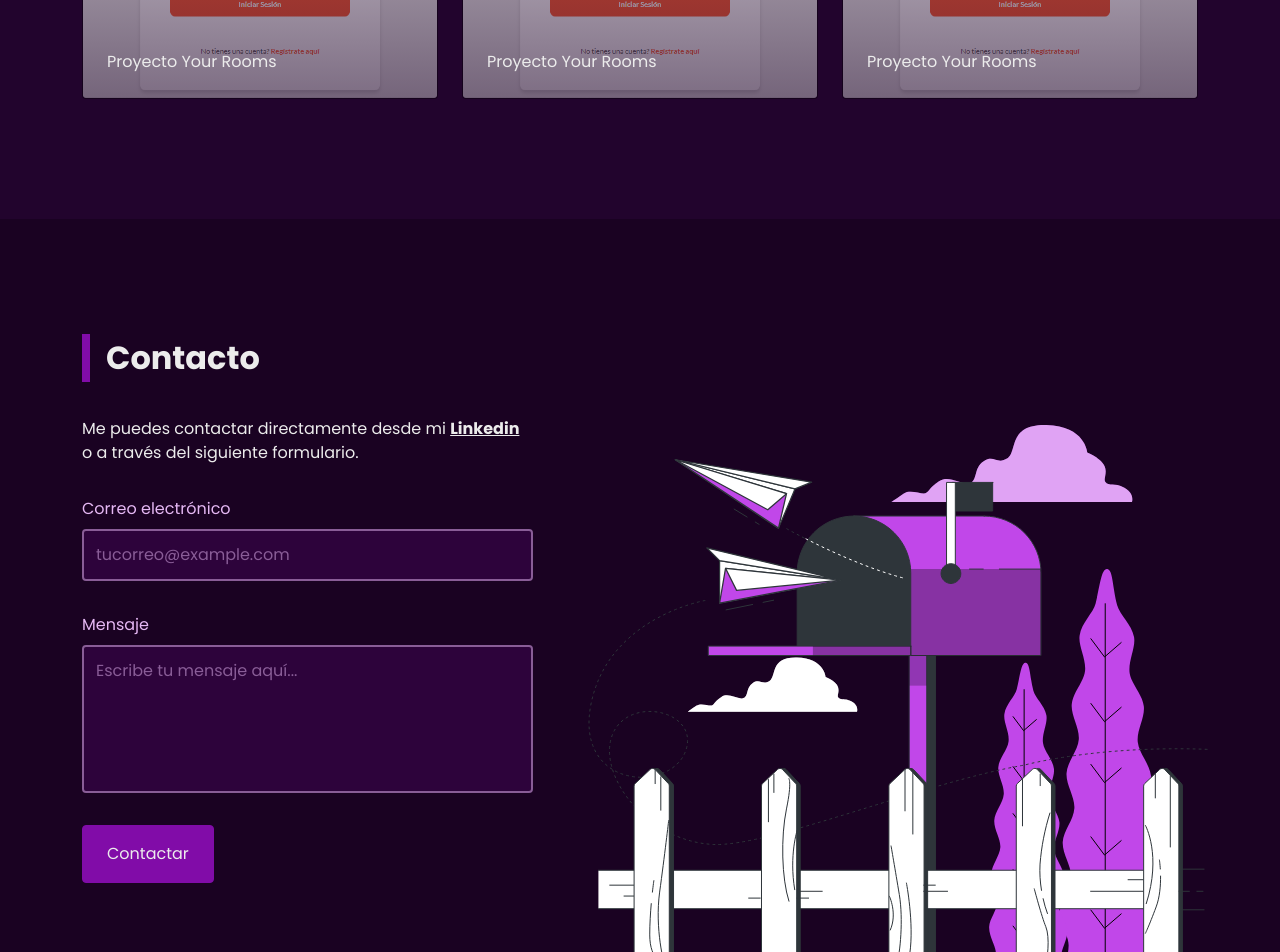
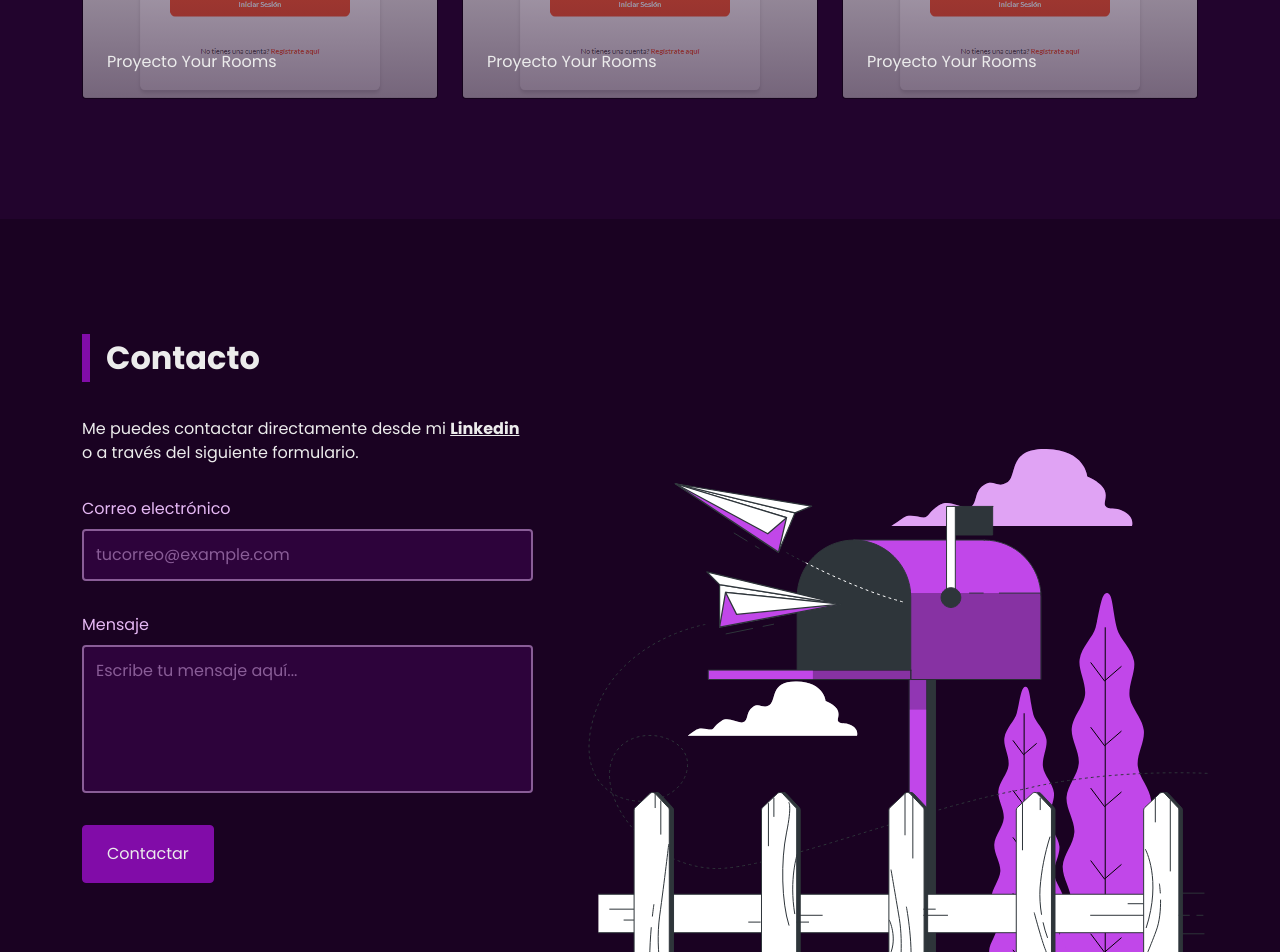
Before and after one commit to JoanArturo/portfolio, an Angular app: page / in a window 1280 px wide. Shown: the part 2992-3944 px from the top of the page. Built offline with nearby package versions, Linux system fonts and the light colour scheme.

Commit message:
Move the illustration displayed in the contact section

```diff
--- a/src/app/profile/contact/contact.component.scss
+++ b/src/app/profile/contact/contact.component.scss
@@ -65,6 +65,6 @@ section {
     .illustration {
         position: absolute;
         right: 0;
-        bottom: -98px;
+        bottom: -122px;
     }
 }
```
